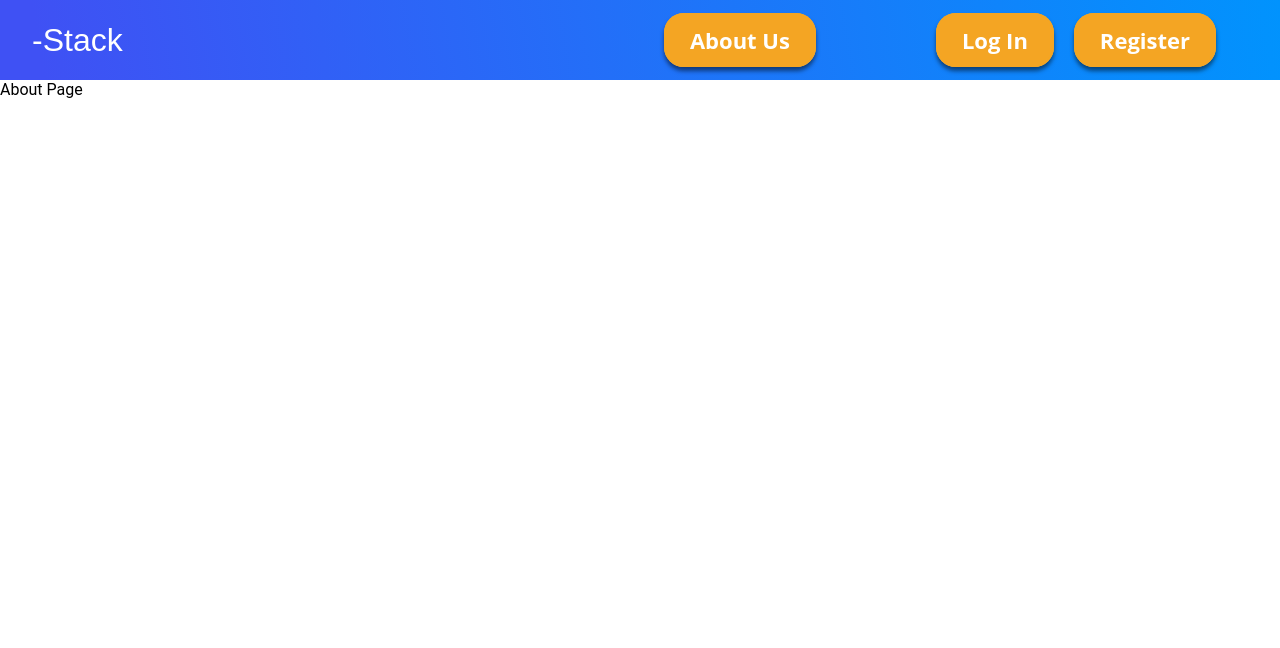
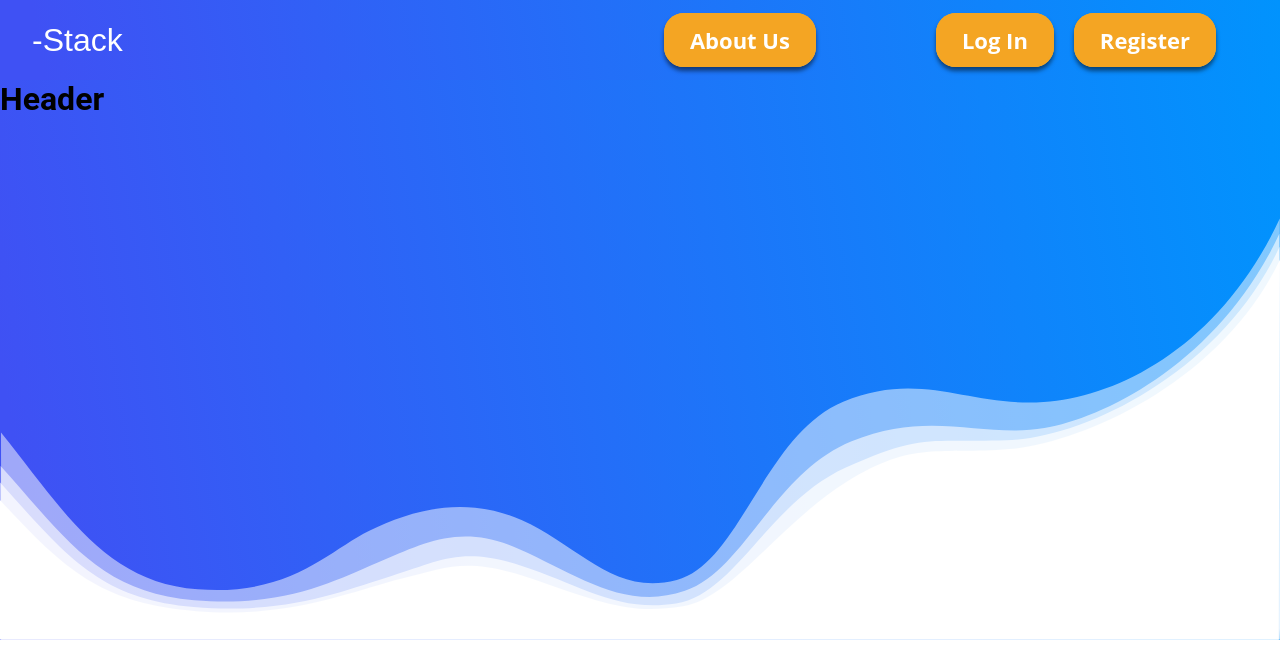
Before and after one commit to Estack-industries/estack-app, a React (Create React App) app in the folder frontend/: page /about in a window 1280 px wide. Shown: the top 648 px of the page. Built offline with nearby package versions, Linux system fonts and the light colour scheme.

Commit message:
About Temporary Wave Background

```diff
--- a/frontend/src/components/NavButton/NavButton.js
+++ b/frontend/src/components/NavButton/NavButton.js
@@ -4,6 +4,7 @@ import { Link } from 'react-router-dom';
 
 const MENUSTYLES = ['btn--primary', 'btn--dropdown'];
 const SIZES = ['btn--large', 'btn--medium', 'btn--small'];
+const DEFAULT_URL = ['#'];
 
 export const NavButton = ({
   children,
@@ -17,10 +18,13 @@ export const NavButton = ({
   const checkButtonSize = SIZES.includes(buttonSize)
     ? buttonSize
     : SIZES[0];
+  const checkURL = to
+    ? to
+    : DEFAULT_URL[0];
 
   return (
     <li>
-      <Link to={to} className={`btn ${checkButtonStyle} ${checkButtonSize}`}>
+      <Link to={`${checkURL}`} className={`btn ${checkButtonStyle} ${checkButtonSize}`}>
         {children}
       </Link>
     </li>
--- /dev/null
+++ b/frontend/src/components/pages/About/About.css
@@ -0,0 +1,25 @@
+.wrapper {
+  position: relative;
+  min-height: 70vh;
+  background: linear-gradient(260.28deg, #0193FD 0%, #3F51F4 96.58%);
+}
+
+.custom-shape-divider-bottom {
+  position: absolute;
+  left: 0;
+  bottom: 0;
+  width: 100%;
+  overflow: hidden;
+  line-height: 0;
+  transform: rotate(180deg);
+}
+
+.custom-shape-divider-bottom svg {
+  position: relative;
+  display: block;
+  aspect-ratio: 1200/400;
+}
+
+.custom-shape-divider-bottom .shape-fill {
+  fill: #FFFFFF;
+}
--- a/frontend/src/components/pages/About/About.js
+++ b/frontend/src/components/pages/About/About.js
@@ -1,10 +1,22 @@
 import React from 'react'
+import landingHome from '../Home/pictures/house.png'
+import './About.css'
 
 function About() {
   return (
-    <div>
-      About Page
-    </div>
+    <>
+      <div className="wrapper">
+        <h1>Header</h1>
+        <div className="custom-shape-divider-bottom">
+          <svg data-name="Layer 1" xmlns="http://www.w3.org/2000/svg" viewBox="0 0 1200 440" preserveAspectRatio="none">
+            <path opacity="1" className="shape-fill" d="m1.40352,0.00001l-1.40352,392.12508c55.31063,-127.80076 186.8738,-189.27555 253.69872,-195.61224c66.82492,-6.33669 89.23652,9.47135 152.62565,-33.77773c63.38914,-43.24909 107.15536,-120.2968 153.56095,-128.28423c46.4056,-7.98743 69.15658,0.8434 135.68614,26.39611c66.52956,25.55272 82.92668,14.26957 128.54506,1.86287c45.61838,-12.4067 103.64713,-41.40798 191.64822,-33.3089c88.00109,8.09909 121.58266,39.64278 184.23517,114.73616l0,-144.13713l-1198.59639,0c0,0 0,0.00001 0,0.00001z" />
+            <path opacity="0.7" className="shape-fill" d="m0,11.22298l0.38388,393.90209c55.31063,-130.4081 183.8738,-197.09627 255.69872,-199.60304c71.82492,-2.50677 78.53573,8.12879 150.92486,-28.00264c72.38913,-36.13143 104.10811,-130.91554 159.23812,-140.19887c55.13,-9.28333 88.35343,18.80152 145.15858,39.02014c56.80515,20.21862 76.20227,4.56682 120.88364,-10.39221c44.68137,-14.95903 98.17878,-40.55404 186.17987,-32.28972c88.00109,8.26432 118.74203,51.81406 181.39454,128.43947l-0.47842,-162.09819l-1198.59639,0c0,0 -0.7874,11.22298 -0.7874,11.22298l0,-0.00001z" />
+            <path opacity="0.6" className="shape-fill" d="m0.60606,418.519c55.31063,-130.4081 162.16046,-189.36327 220.25565,-200.3295c58.09519,-10.96623 107.02139,19.81266 180.76187,-13.67012c73.74048,-33.48278 100.10812,-132.91554 156.23812,-154.19887c56.13,-21.28333 101.35343,16.80152 155.15858,43.02014c53.80515,26.21862 86.20227,7.56682 127.88364,-11.39221c41.68137,-18.95903 89.17878,-49.55404 177.17987,-41.28972c88.00109,8.26432 118.74203,61.81406 181.39454,138.43947l-0.47842,-179.09819l-1198.59639,0l0.20254,418.519z" />
+            <path opacity="0.5" className="shape-fill" d="m0.20254,434.23112c55.31063,-130.4081 149.7661,-183.73979 221.19606,-189.15197c71.42996,-5.41218 114.33098,33.67301 188.07146,0.19023c73.74048,-33.48278 96.85812,-166.41554 155.98812,-183.69887c59.13,-17.28333 91.85343,35.55152 145.65858,61.77014c53.80515,26.21862 103.95227,9.81682 142.63364,-11.14221c38.68137,-20.95903 73.92878,-67.55404 160.92987,-60.28972c87.00109,7.26432 124.74203,80.06406 184.39454,161.68947l-0.47842,-213.59819l-1198.59639,0l0.20254,434.23112z" />
+          </svg>
+        </div>
+      </div>
+    </>
   )
 }
 
```
Also changed, not shown: frontend/src/components/Navbar/MenuItems.js (deleted, +0 -17 lines).
